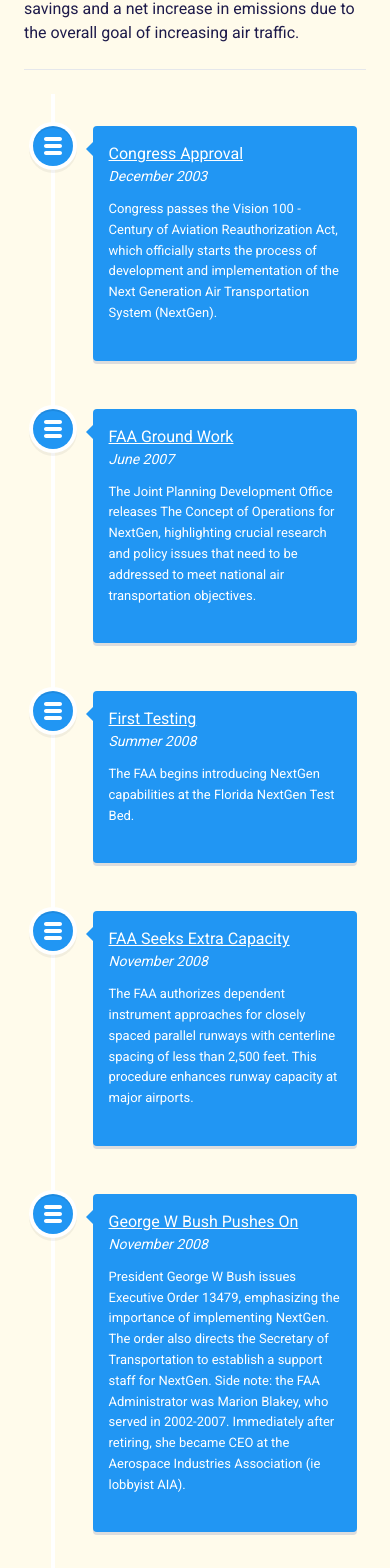
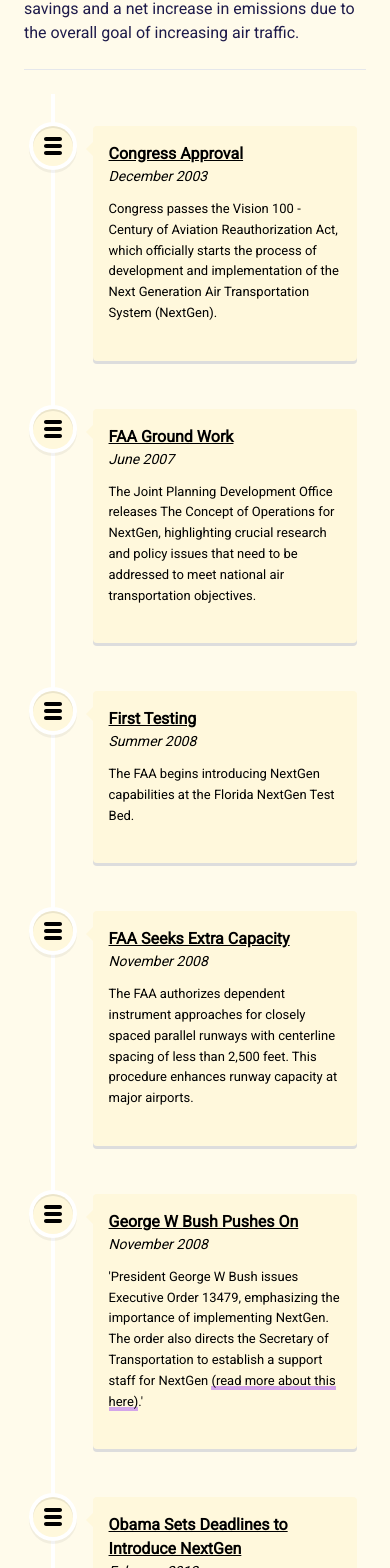
Before and after one commit to Aleshere/blueskies-advocates, a Next.js app: page /resources/timeline in a window 390 px wide. Shown: the part 878-2446 px from the top of the page. Built offline with nearby package versions, Linux system fonts and the light colour scheme.

Commit message:
Added links to timeline entries

```diff
--- a/app/components/PostComponent.tsx
+++ b/app/components/PostComponent.tsx
@@ -1,6 +1,6 @@
 import Link from 'next/link'
 import React from 'react'
-import { Lilita_One, VT323} from 'next/font/google'
+import { VT323} from 'next/font/google'
 import { Post } from '../utils/interface'
 import Image from "next/image";
 import { urlForImage } from "@/sanity/lib/image";
@@ -9,7 +9,6 @@
   post: Post;
 }
 
-const font = Lilita_One({weight: "400", subsets: ["latin"]})
 const dateFont = VT323({weight: "400", subsets: ["latin"]})
 
 const PostComponent = ({post}: Props) => {
@@ -23,7 +22,7 @@
         </div>
         <div className='ml-5 md:ml-0 col-span-4'>
           <Link href={`/posts/${post?.slug?.current}`}>
-            <h2 className={`${font.className} text-base md:text-2xl dark:text-gray-400 line-clamp-2 whitespace-pre-wrap`}>{post?.title}</h2>
+            <h2 className='text-base md:text-2xl dark:text-gray-400 line-clamp-2 whitespace-pre-wrap'>{post?.title}</h2>
             <p className={`${dateFont.className} my-2 text-blue-800`}>{new Date(post?.publishedAt).toDateString()}</p>
             <p className='dark:text-gray-400 mb-4 line-clamp-2 hidden md:block'>{post?.excerpt}</p>
           </Link>
--- a/app/components/Timeline.tsx
+++ b/app/components/Timeline.tsx
@@ -15,49 +15,42 @@
             <VerticalTimeline>
                 <TimelineElement
                     position='left'
-                    background='rgb(33,150,243)'
                     title='Congress Approval'
                     date='December 2003'
                     description='Congress passes the Vision 100 - Century of Aviation Reauthorization Act, which officially starts the process of development and implementation of the Next Generation Air Transportation System (NextGen).'
                 />
                 <TimelineElement
                     position='right'
-                    background='rgb(33,150,243)'
                     title='FAA Ground Work'
                     date='June 2007'
                     description='The Joint Planning Development Office releases The Concept of Operations for NextGen, highlighting crucial research and policy issues that need to be addressed to meet national air transportation objectives.'
                 />
                 <TimelineElement
                     position='left'
-                    background='rgb(33,150,243)'
                     title='First Testing'
                     date='Summer 2008'
                     description='The FAA begins introducing NextGen capabilities at the Florida NextGen Test Bed.'
                 />
                 <TimelineElement
                     position='right'
-                    background='rgb(33,150,243)'
                     title='FAA Seeks Extra Capacity'
                     date='November 2008'
                     description='The FAA authorizes dependent instrument approaches for closely spaced parallel runways with centerline spacing of less than 2,500 feet. This procedure enhances runway capacity at major airports.'
                 />
                 <TimelineElement
                     position='left'
-                    background='rgb(33,150,243)'
                     title='George W Bush Pushes On'
                     date='November 2008'
-                    description='President George W Bush issues Executive Order 13479, emphasizing the importance of implementing NextGen. The order also directs the Secretary of Transportation to establish a support staff for NextGen. Side note: the FAA Administrator was Marion Blakey, who served in 2002-2007. Immediately after retiring, she became CEO at the Aerospace Industries Association (ie lobbyist AIA).'
+                    description={<>'President George W Bush issues Executive Order 13479, emphasizing the importance of implementing NextGen. The order also directs the Secretary of Transportation to establish a support staff for NextGen <a href='https://nextgenrelief.org/how-did-we-get-here-a-backstory/' target='_blank' rel='noopener noreferrer' >(read more about this here)</a>.'</>}
                 />
                 <TimelineElement
                     position='right'
-                    background='rgb(33,150,243)'
                     title='Obama Sets Deadlines to Introduce NextGen'
                     date='February 2012'
                     description='President Barack Obama signs the FAA Re-authorization bill, which includes approx $11 billion towards NextGen. The law also includes establishing deadlines for adopting existing NextGen navigation and surveillance technology, and mandates the development of Performance Based Navigation procedures at the nation 35 busiest airports by 2015. It also includes a way to cut an environmental review and bypass citizen engagement on the matter.'
                 />
                 <TimelineElement
                     position='left'
-                    background='rgb(33,150,243)'
                     title='More Capacity == More Planes'
                     date='February 2012'
                     description='Memphis Tower is the first facility to implement the new standards. Closer spacing allows aircrafts to be cleared for takeoff with less separation from the previous departure on the same runway, thereby increasing capacity and reducing taxi-out times.'
@@ -65,55 +58,49 @@
                 <TimelineElement
                     position='right'
                     background='rgb(233,30,99)'
+                    color='#ffffff'
                     title='First Official Implementation'
                     date='18 June 2014'
                     description='Implementation of the Houston Metroplex, the first of 13 metroplex locations scheduled to switch to Performance Based Navigation (another name for NextGen procedures). North California and Chicago Metroplex would follow over the following months.'
                 />
                 <TimelineElement
                     position='left'
-                    background='rgb(33,150,243)'
                     title='Complaints Skyrocket'
                     date='Spring 2015'
-                    description="O'Hare International Airport receives 2 million noise complaints from 44,500 addresses in the first 8 months of 2015. Santa Cruz County, CA, files over 12,000 noise complaints to San Francisco International Airport in June 2015, compared to just one complaint for the entire year of 2014."
+                    description={<>'O'Hare International Airport receives 2 million noise complaints from 44,500 addresses in the first 8 months of 2015. Santa Cruz County, CA, files over 12,000 noise complaints to San Francisco International Airport in June 2015, compared to just one complaint for the entire year of 2014. <a href='https://nqsc.org/downloads/BRIEFHISTORY.pdf' target='_blank' rel='noopener noreferrer' >(read more about this here)</a>.'</>}
                 />
                 <TimelineElement
                     position='right'
-                    background='rgb(33,150,243)'
                     title='The N/E Corridor'
                     date='April 2017'
                     description='The FAA begins to develop the roadmap for implementing NextGen in the Northeast Corridor, the airspace between Washington DC and Boston. Rollout proceeds in a speedy fashion, despite considerable push back from communities that begin to experience the inequalities and harsh nature of NextGen overflights.'
                 />
                 <TimelineElement
                     position='left'
-                    background='rgb(33,150,243)'
                     title='ADS-B Enters the Scene'
                     date='Summer 2018'
-                    description='ADS-B determines an aircraft position via satellite navigation or other sensors and periodically broadcasts that and other related data, enabling it to be tracked. It will soon become a very important device for communities impacted by aviation noise.'
+                    description={<>'ADS-B determines an aircraft position via satellite navigation or other sensors and periodically broadcasts that and other related data, enabling it to be tracked. It will soon become a very important device for communities impacted by aviation noise. <a href='https://globe.adsbexchange.com/' target='_blank' rel='noopener noreferrer' >(check our ADS-B here)</a>.'</>}
                 />
                 <TimelineElement
                     position='right'
-                    background='rgb(33,150,243)'
                     title='Cleveland-Detroit Metroplex Completed'
                     date='October 2019'
                     description='The FAA completes the re-design on the Cleveland-Detroit airspace paving the way for NextGen rollout.'
                 />
                 <TimelineElement
                     position='left'
-                    background='rgb(33,150,243)'
                     title='Denver and South FL Metroplex Completed'
                     date='October 2020'
                     description='The FAA completes the re-design of the Colorado airspace, and of the South Central FLorida airspace (31 airports), giving the go ahead to NextGen.'
                 />
                 <TimelineElement
                     position='right'
-                    background='rgb(33,150,243)'
                     title='DoT Says that NextGen Benefits have not materialized'
                     date='March 2021'
-                    description="Quoting: NextGen's actual and projected benefits have not kept pace with initial projections due to implementation challenges, optimistic assumptions, and other factors. FAA's most recent business case projects total NextGen benefits to be over $100 billion LESS than the original estimate, and benefits actually achieved to date have been MINIMAL and difficult to measure. FAA's projections were optimistic about traffic growth and did not account for risk factors."
+                    description={<>'NextGen's actual and projected benefits have not kept pace with initial projections due to implementation challenges, optimistic assumptions, and other factors. FAA's most recent business case projects total NextGen benefits to be over $100 billion LESS than the original estimate, and benefits actually achieved to date have been MINIMAL and difficult to measure. FAA's projections were optimistic about traffic growth and did not account for risk factors. <a href='https://www.oig.dot.gov/sites/default/files/FAA%20NextGen%20Delivery%20Study_03.30.2021.pdf' target='_blank' rel='noopener noreferrer' >(read the full report)</a>.'</>}
                 />
                 <TimelineElement
                     position='left'
-                    background='rgb(33,150,243)'
                     title='Las Vegas Metroplex Completed'
                     date='September 2021'
                     description='The FAA completes the re-design of the Las Vegas Metroplex project, giving the go ahead to NextGen.'
@@ -121,7 +108,6 @@
                 />
                 <TimelineElement
                     position='right'
-                    background='rgb(33,150,243)'
                     title='Bipartisan Infrastructure Law'
                     date='November 2021'
                     description='Biden signs the $1 trillion dollar bill that will effectively give the green light to countless airport expansions. Both parties long term view seems to be the one of never-ending aviation growth. Communities already struggling with aviation pollution and noise are left alone with their struggles.'
@@ -129,18 +115,16 @@
                 />
                 <TimelineElement
                     position='left'
-                    background='rgb(33,150,243)'
                     title='N/E Corridor Coastal Routes Project Completed'
                     date='April 2023'
-                    description='New/amended Q Routes and Y Routes replace the north-south high-altitude route structure along the east coast of the United States. In practice, 133 routes are consolidated, their altitudes changed, waypoints re-shuffled, and overall traffic shifted to cater for airlines fuel savings.'
+                    description={<>'New/amended Q Routes and Y Routes replace the north-south high-altitude route structure along the east coast of the United States. In practice, 133 routes are consolidated, their altitudes changed, waypoints re-shuffled, and overall traffic shifted to cater for airlines fuel savings <a href='https://www.faa.gov/air_traffic/flight_info/aeronav/acf/media/Presentations/22-01-Northeast-Corridor-Atlantic-Coast-Routes-Tinsley.pdf' target='_blank' rel='noopener noreferrer' >(see the official status update here)</a>.'</>}
 
                 />
                 <TimelineElement
                     position='right'
-                    background='rgb(33,150,243)'
                     title='Noise Policy Review'
                     date='September 2023'
-                    description='Recent neighborhood noise study forces the FAA to set up a review of their outdated noise policy. Thousands of citizens leave comments denouncing the inadequacy of the DNL metric, mentioning failures to account for the changes happened in the last decades (ie NextGen). At the time of writing, results of the noise review are still to be published.'
+                    description={<>'Recent neighborhood noise study <a href='https://www.airporttech.tc.faa.gov/Products/Airport-Safety-Papers-Publications/Airport-Safety-Detail/ArtMID/3682/ArticleID/2845/Analysis-of-NES' target='_blank' rel='noopener noreferrer' >(check it here)</a> forces the FAA to set up a review of their outdated noise policy. Thousands of citizens leave comments denouncing the inadequacy of the DNL metric, mentioning failures to account for the changes happened in the last decades (ie NextGen). AICA publishes a paper analyzing the issue in depth <a href='https://aviationimpactedcommunities.org/wp-content/uploads/2024/06/Noise-Policy-Paper_Noise-Con-2024_AICA.pdf' target='_blank' rel='noopener noreferrer' >(read it here)</a>. At the time of writing, results of the noise review are still to be published.'</>}
                 />
             </VerticalTimeline>
         </div>
--- a/app/components/TimelineElement.tsx
+++ b/app/components/TimelineElement.tsx
@@ -7,11 +7,12 @@
   position: string;
   title: string;
   date: string;
-  description: string;
-  background: string;
+  description: any;
+  background?: any;
+  color?: any;
 }
 
-export default function TimelineElement({ position, title, date, description, background }: Props ) {
+export default function TimelineElement({ position, title, date, description, background = '#fff8dc', color = "#000" }: Props ) {
   const { ref, inView } = useInView({
     triggerOnce: true,
   });
@@ -20,14 +21,14 @@
     <div ref={ref} >
       <VerticalTimelineElement
             className="vertical-timeline-element--work !mb-12"
-            contentStyle={{ background: background, color: '#fff' }}
+            contentStyle={{ background: background, color: color }}
             contentArrowStyle={{ borderRight: `7px solid ${background}` }}
-            iconStyle={{ background: background, color: '#fff' }}
+            iconStyle={{ background: background, color: color }}
             icon={< TiThMenu />}
             visible={inView}
             position={position}
         >
-            <h3 className="vertical-timeline-element-title underline">{title}</h3>
+            <h3 className="vertical-timeline-element-title underline font-bold">{title}</h3>
             <h4 className="vertical-timeline-element-subtitle italic text-sm" >{date}</h4>
             <p>{description}</p>
       </VerticalTimelineElement>
```
